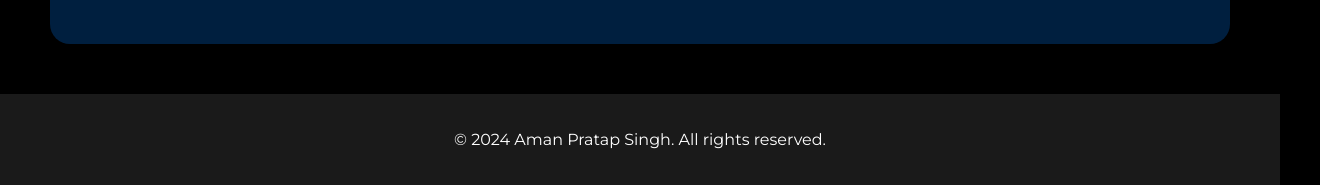
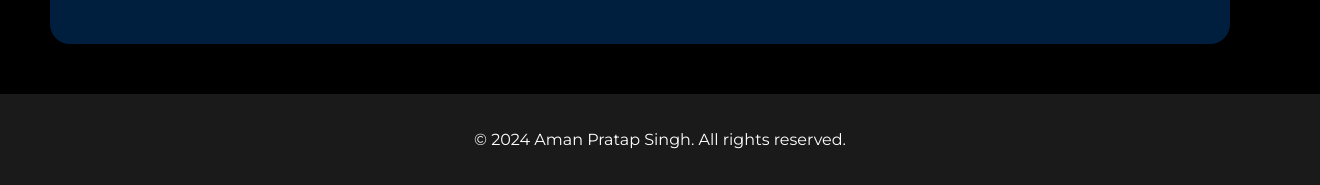
Before and after one commit to Aman-byte/aman-byte.github.io, a plain HTML site: page index.html in a window 1280 px wide. Shown: the part 3240-3425 px from the top of the page, 1320 px wide, since content can reach past the window. Drawn offline with Linux system fonts and the light colour scheme.

Commit message:
Update styles.css

```diff
--- a/styles.css
+++ b/styles.css
@@ -257,7 +257,8 @@ body {
 footer {
   background-color: #1a1a1a;
   color: #ffffff;
-  padding: 20px 0;
+  padding: 20px;
+  width: 100%;
   text-align: center;
 }
 
```
